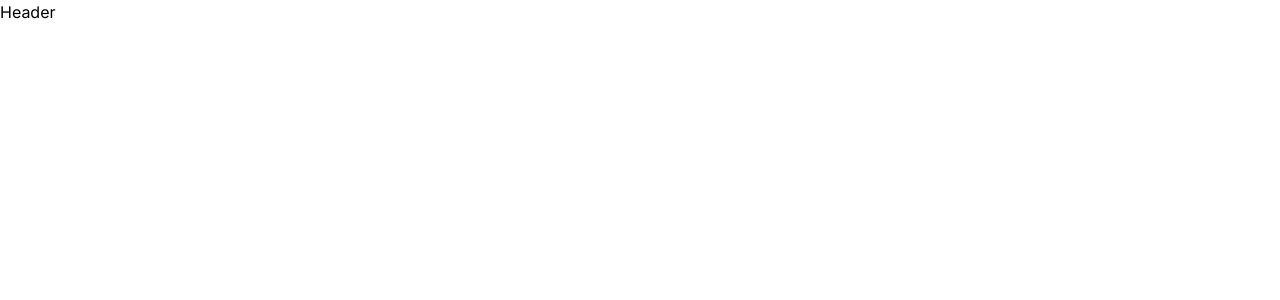
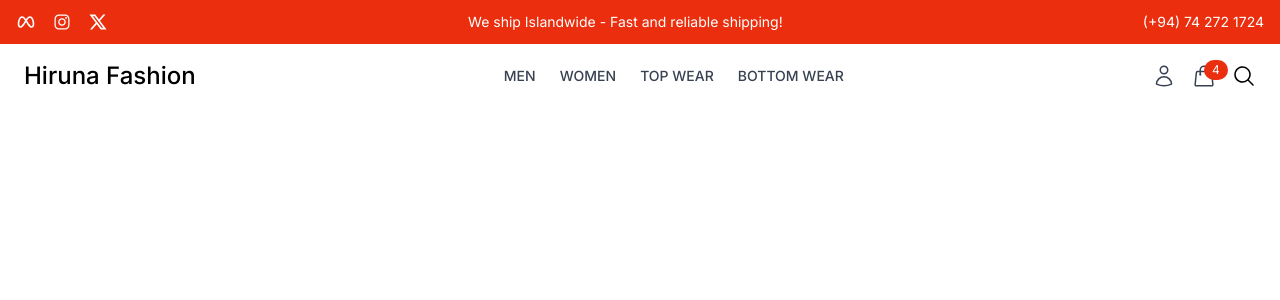
Before and after one commit to Hiruna2002/hiruna-store-fe, a React (Vite) app: page / in a window 1280 px wide. Shown: the top 300 px of the page. Built offline with nearby package versions, Linux system fonts and the light colour scheme.

Commit message:
complete search bar

```diff
--- a/src/components/Common/Header.tsx
+++ b/src/components/Common/Header.tsx
@@ -1,5 +1,13 @@
+import Topbar from "../Layout/Topbar";
+import Navbar from "./Navbar";
+
 const Header: React.FC = () => {
-    return <div>Header</div>
+    return(
+        <header>
+            <Topbar />
+            <Navbar />
+        </header>
+    )
 };
 
 export default Header;
--- /dev/null
+++ b/src/components/Common/Navbar.tsx
@@ -0,0 +1,59 @@
+import { Link } from "react-router-dom";
+import { HiOutlineUser, HiOutlineShoppingBag, HiBars3BottomRight } from "react-icons/hi2";
+import SearchBar from "./Searchbar";
+
+const Navbar: React.FC = () => {
+    return (
+        <>
+            <nav className="container mx-auto flex items-center justify-between py-4 px-6">
+                {/** Left Logo */}
+                <div>
+                    <Link to="#" className="text-2xl font-medium" >
+                        Hiruna Fashion
+                    </Link>
+                </div>
+                {/**Center - Navigation Links */}
+                <div className="hidden md:flex space-x-6">
+                    <Link to="#" className="text-gray-700 hover:text-black text-sm font-medium uppercase">
+                        Men
+                    </Link>
+                    <Link to="#" className="text-gray-700 hover:text-black text-sm font-medium uppercase">
+                        Women
+                    </Link>
+                    <Link to="#" className="text-gray-700 hover:text-black text-sm font-medium uppercase">
+                        Top Wear
+                    </Link>
+                    <Link to="#" className="text-gray-700 hover:text-black text-sm font-medium uppercase">
+                        Bottom Wear
+                    </Link>
+                </div>
+
+                {/** Right - Icons */}
+
+                <div className="flex items-center space-x-4">
+
+                    <Link to="/profile" className="hover:text-black">
+                        <HiOutlineUser className="h-6 w-6 text-gray-700" />
+                    </Link>
+                    <button className="relative hover-text-black">
+                        <HiOutlineShoppingBag className="h-6 w-6 text-gray-700" />
+                        <span className="absolute -top-1 bg-store-red text-white text-xs rounded-full px-2 py-0.5">
+                            4
+                        </span>
+                    </button>
+
+                    {/** Search */}
+                <div className="overflow-hidden">
+                    <SearchBar />
+                </div>
+                <button className="md:hidden">
+                    <HiBars3BottomRight className="h-6 w-6 text-gray-700" />
+                </button>
+                </div>
+
+            </nav>
+        </>
+    );
+};
+
+export default Navbar;
--- /dev/null
+++ b/src/components/Common/Searchbar.tsx
@@ -0,0 +1,68 @@
+import { useState, ChangeEvent, FormEvent } from "react";
+import { HiMagnifyingGlass, HiMiniXMark } from "react-icons/hi2";
+
+const SearchBar: React.FC = () => {
+    const [searchTerm, setSearchTerm] = useState<string>("");
+    const [isOpen, setIsOpen] = useState<boolean>(false);
+
+    const handleSearchToggle = () => {
+        setIsOpen(!isOpen);
+    };
+
+    const handleSearch = (e: FormEvent<HTMLFormElement>) => {
+        e.preventDefault();
+        console.log("Search Term:", searchTerm);
+        setIsOpen(false);
+    };
+
+    const handleInputChange = (e: ChangeEvent<HTMLInputElement>) => {
+        setSearchTerm(e.target.value);
+    };
+
+    return (
+        <div
+            className={`flex items-center justify-center w-full transition-all duration-300 ${
+                isOpen
+                    ? "absolute top-0 left-0 w-full bg-white h-24 z-50"
+                    : "w-auto"
+            }`}
+        >
+            {isOpen ? (
+                <form onSubmit={handleSearch} className="relative flex items-center justify-center w-full">
+                    <div className="relative w-1/2">
+                        <input
+                            type="text"
+                            placeholder="Search"
+                            value={searchTerm}
+                            onChange={handleInputChange}
+                            className="bg-gray-100 px-4 py-2 pl-2 pr-12 rounded-lg focus:outline-none w-full placeholder:text-gray-700"
+                        />
+
+                        {/* Search Icon */}
+                        <button
+                            type="submit"
+                            className="absolute right-2 top-1/2 transform -translate-y-1/2 text-gray-600 hover:text-gray-800"
+                        >
+                            <HiMagnifyingGlass className="h-6 w-6" />
+                        </button>
+                    </div>
+
+                    {/* Close Button */}
+                    <button
+                        type="button"
+                        onClick={handleSearchToggle}
+                        className="absolute right-4 top-1/2 transform -translate-y-1/2 text-gray-600 hover:text-gray-800"
+                    >
+                        <HiMiniXMark className="h-6 w-6" />
+                    </button>
+                </form>
+            ) : (
+                <button onClick={handleSearchToggle}>
+                    <HiMagnifyingGlass className="h-6 w-6" />
+                </button>
+            )}
+        </div>
+    );
+};
+
+export default SearchBar;
--- /dev/null
+++ b/src/components/Layout/Topbar.tsx
@@ -0,0 +1,40 @@
+import { TbBrandMeta } from "react-icons/tb";
+import { IoLogoInstagram } from "react-icons/io";
+import { RiTwitterXLine } from "react-icons/ri";
+
+const Topbar: React.FC = () => {
+  return (
+    <div className="bg-store-red text-white">
+      <div className="container mx-auto flex justify-between items-center py-3 px-4">
+
+        {/* Social Icons */}
+        <div className="hidden md:flex items-center space-x-4">
+          <a href="#" className="hover:text-gray-300">
+            <TbBrandMeta className="h-5 w-5" />
+          </a>
+          <a href="#" className="hover:text-gray-300">
+            <IoLogoInstagram className="h-5 w-5" />
+          </a>
+          <a href="#" className="hover:text-gray-300">
+            <RiTwitterXLine className="h-5 w-5" />
+          </a>
+        </div>
+
+        {/* Middle Text */}
+        <div className="text-sm text-center flex-grow">
+          <span>We ship Islandwide - Fast and reliable shipping!</span>
+        </div>
+
+        {/* Phone Number */}
+        <div className="text-sm hidden md:block">
+          <a href="tel:+94742721724" className="hover:text-gray-300">
+            (+94) 74 272 1724
+          </a>
+        </div>
+
+      </div>
+    </div>
+  );
+};
+
+export default Topbar;
--- a/tailwind.config.js
+++ b/tailwind.config.js
@@ -5,7 +5,11 @@
     "src/**/*.{js,ts,jsx,tsx}"
   ],
   theme: {
-    extend: {},
+    extend: {
+      colors: {
+        "store-red" : "#ea2e0e"
+      }
+    },
   },
   plugins: [],
 }
```
